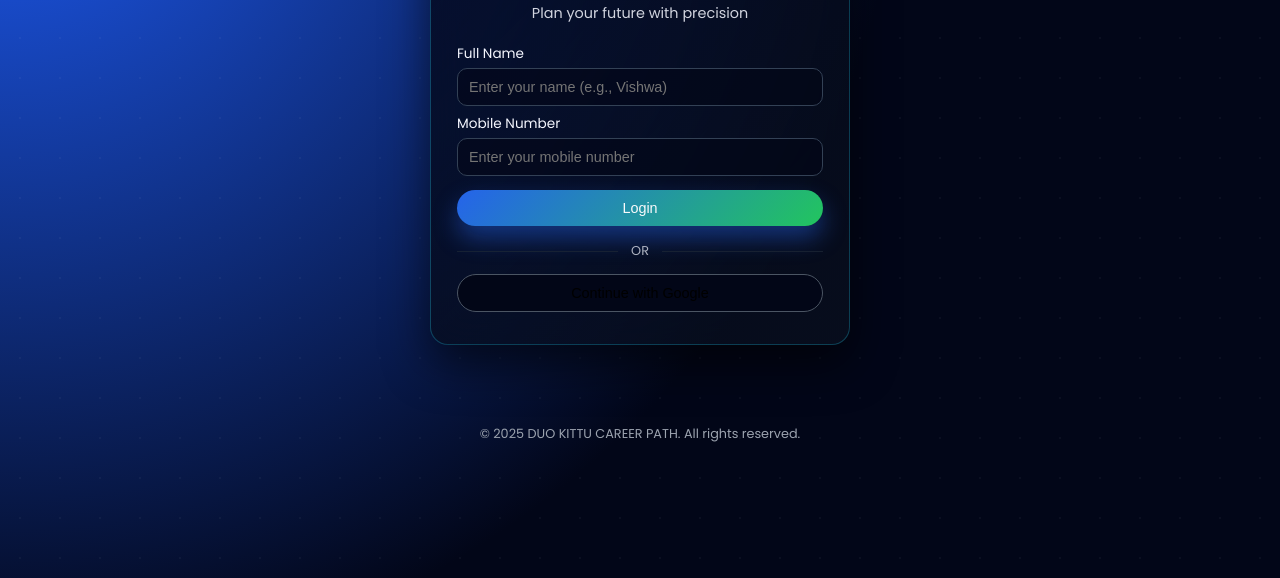
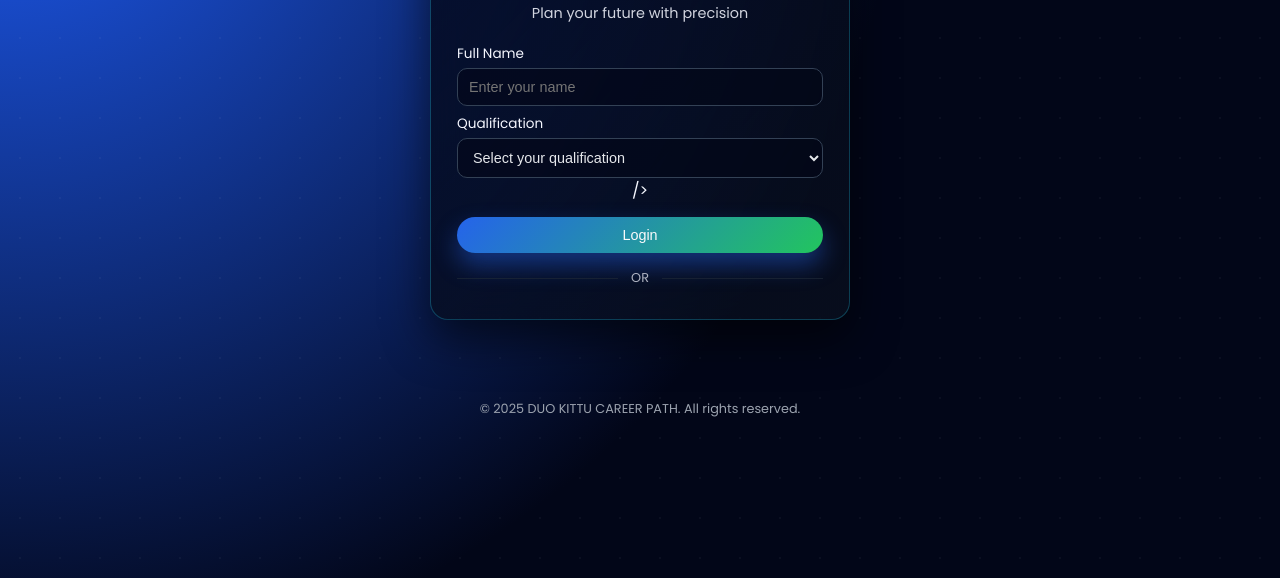
Before and after one commit to duokittu1-eng/DUO-KITTU1, a plain HTML site: page index.html in a window 1280 px wide. Shown: the part 222-800 px from the top of the page. Drawn offline with Linux system fonts and the light colour scheme.

Commit message:
Update index.html

```diff
--- a/index.html
+++ b/index.html
@@ -33,17 +33,21 @@
           type="text"
           id="fullName"
           name="fullName"
-          placeholder="Enter your name (e.g., Vishwa)"
+          placeholder="Enter your name"
           required
         />
+        <label for="qualification">Qualification</label>
+        <select
+          id="qualification"
+          name="qualification"
+          required
+          >
+          <option value="">Select your qualification</option>
+          <option value="schooling">Schooling</option>
+          <option value="diploma">Diploma</option>
+          <option value="bachelor">Bachelor Degree</option>
+        </select>
 
-        <label for="mobile">Mobile Number</label>
-        <input
-          type="tel"
-          id="mobile"
-          name="mobile"
-          placeholder="Enter your mobile number"
-          required
         />
 
         <button type="submit" class="btn primary-btn">Login</button>
@@ -52,9 +56,7 @@
           <span>OR</span>
         </div>
 
-        <button type="button" class="btn google-btn">
-          Continue with Google
-        </button>
+
       </form>
     </div>
   </section>
@@ -134,8 +136,8 @@
             <div class="contact-card">
               <h3>Email Inquiries</h3>
               <p>Admin Support 1: <a href="mailto:nathanmvishwa@gmail.com">nathanmvishwa@gmail.com</a></p>
-              <p>Admin Support 1: <a href="mailto:bavebave222@gmail.com">bavebave222@gmail.com</a></p>
-              <p>Admin Support 2: <a href="mailto:duokittu@gmail.com">duokittu@gmail.com</a></p>
+              <p>Admin Support 2: <a href="mailto:bavebave222@gmail.com">bavebave222@gmail.com</a></p>
+              <p>Admin Support 3: <a href="mailto:duokittu1@gmail.com">duokittu1@gmail.com</a></p>
             </div>
           </div>
         </div>
@@ -149,4 +151,5 @@
 
   <script src="script.js"></script>
 </body>
+
 </html>
```
